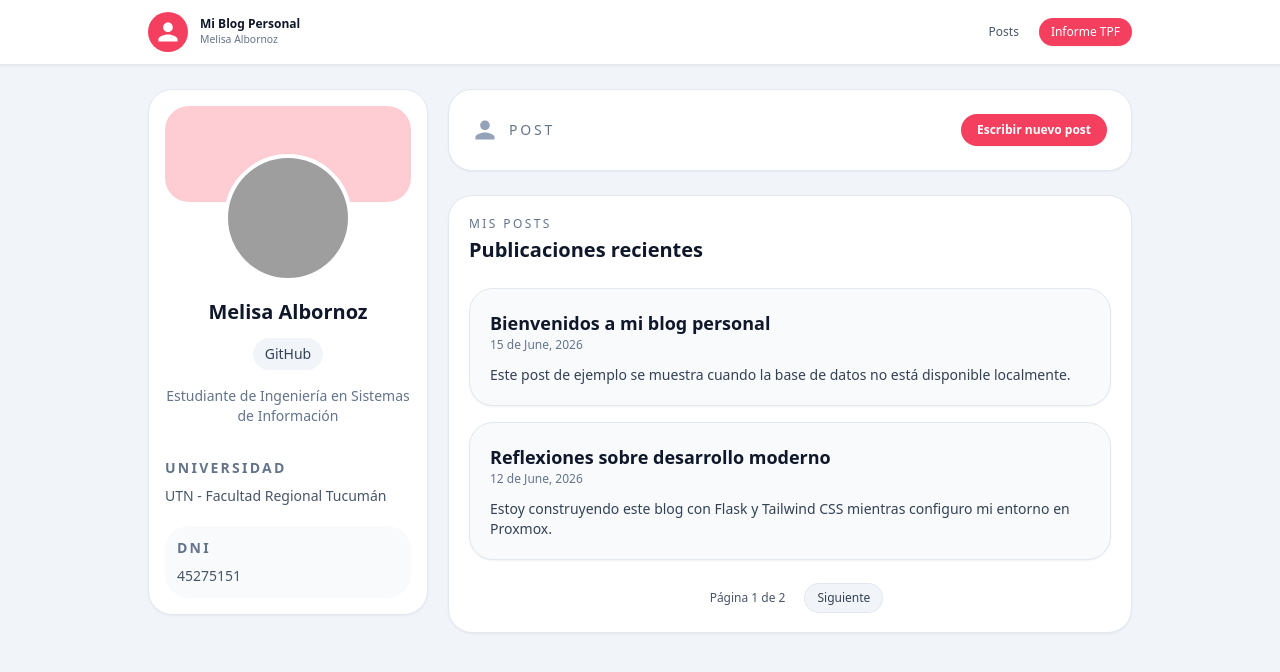
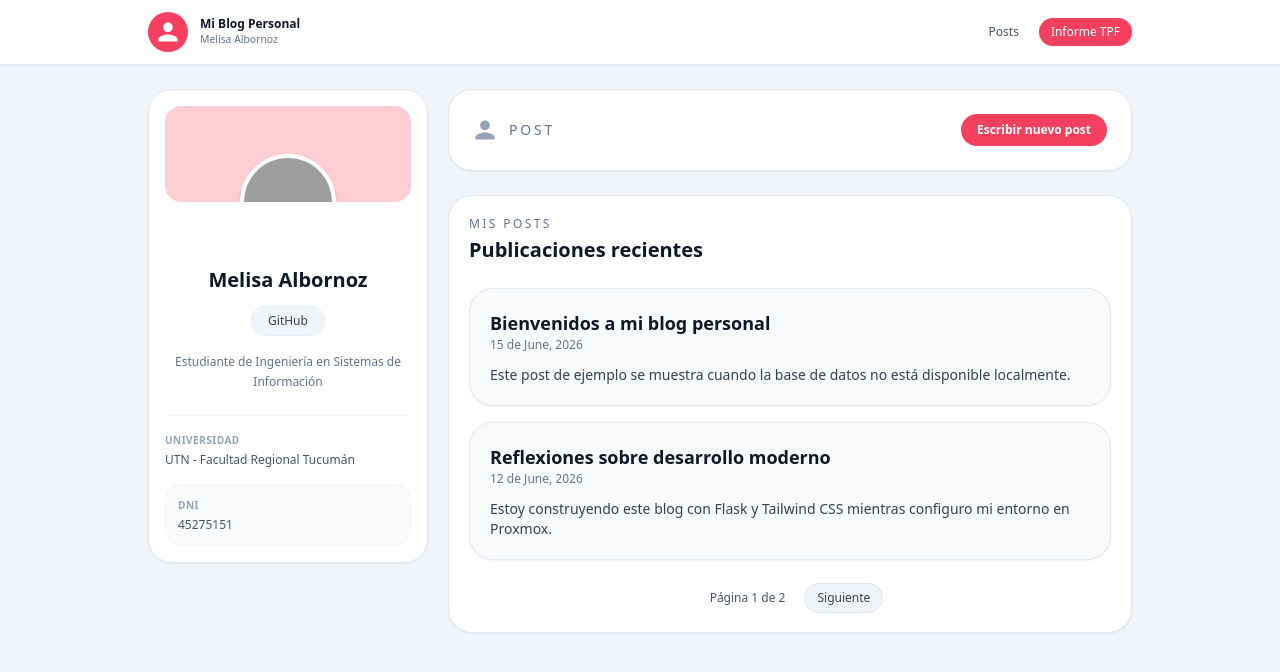
Before and after one commit to AlbMelisa/tfi-blog-flask, a Flask app: page / in a window 1280 px wide. Shown: the top 672 px of the page. Run offline with Flask 3, Linux system fonts and the light colour scheme; data that the repository does not hold is empty; some libraries are stand-ins or nearby versions; grey boxes are pictures that could not be loaded.

Commit message:
Correccion de ruta de post

```diff
--- a/templates/index.html
+++ b/templates/index.html
@@ -18,13 +18,12 @@
           </span>
           <div>
             <p class="text-xs font-semibold text-slate-900 flex items-center gap-2">
-
               Mi Blog Personal
             </p>
             <p class="text-[0.65rem] text-slate-500">Melisa Albornoz</p>
           </div>
         </div>
-          <div class="flex items-center gap-2 text-xs text-slate-600">
+        <div class="flex items-center gap-2 text-xs text-slate-600">
           <a href="#posts" class="rounded-full px-3 py-1.5 hover:bg-slate-100">Posts</a>
           <a href="{{ url_for('static', filename='uploads/Informe_TPF.pdf') }}" target="_blank" class="rounded-full bg-rose-500 px-3 py-1.5 text-white shadow-sm hover:bg-rose-600">Informe TPF</a>
         </div>
@@ -32,37 +31,40 @@
     </div>
 
     <main class="mx-auto grid max-w-5xl gap-5 px-5 py-6 items-start lg:grid-cols-[280px_1fr]">
-      <aside class="rounded-3xl border border-slate-200 bg-white p-4 shadow-sm max-w-[280px] self-start">
+
+      <aside class="w-full md:w-[280px] rounded-3xl border border-slate-200 bg-white p-4 shadow-sm self-start overflow-hidden flex-shrink-0 mx-auto">
         <div class="flex flex-col items-center gap-4 text-center">
-          <div class="relative h-20 sm:h-24 w-full overflow-hidden rounded-3xl bg-rose-200"></div>
-          <div class="relative -mt-12 sm:-mt-16 h-24 sm:h-32 w-24 sm:w-32 overflow-hidden rounded-full border-4 border-white bg-slate-100">
-          <img src="https://i.postimg.cc/ncNbwbyB/mi-perfil.jpg"
-            alt="Foto de Melisa Albornoz"
-            loading="lazy"
-            decoding="async"
-            class="w-full h-full object-cover object-center">
+          <div class="relative h-24 w-full overflow-hidden rounded-2xl bg-rose-200">
+            <div class="absolute left-1/2 bottom-0 transform -translate-x-1/2 translate-y-1/2 h-24 w-24 overflow-hidden rounded-full border-4 border-white bg-slate-100 shadow-md">
+              <img src="https://i.postimg.cc/nNbwbyB/mi-perfil.jpg"
+                   alt="Foto de Melisa Albornoz"
+                   loading="lazy"
+                   decoding="async"
+                   class="w-full h-full object-cover object-center">
+            </div>
           </div>
-          <div class="flex flex-col items-center justify-center gap-2">
-            <h1 class="text-xl font-semibold text-slate-900">Melisa Albornoz</h1>
-            <a href="https://github.com/AlbMelisa/tfi-blog-flask" target="_blank" rel="noopener" class="mt-1 inline-flex items-center gap-2 rounded-full bg-slate-100 px-3 py-1.5 text-sm text-slate-700 hover:bg-slate-200">GitHub</a>
+
+          <div class="pt-12 flex flex-col items-center justify-center gap-2">
+            <h1 class="text-xl font-bold text-slate-900">Melisa Albornoz</h1>
+            <a href="https://github.com/AlbMelisa/tfi-blog-flask" target="_blank" rel="noopener" class="mt-1 inline-flex items-center gap-2 rounded-full bg-slate-100 px-4 py-1.5 text-xs font-medium text-slate-700 hover:bg-slate-200 border border-slate-200/60 transition-colors">GitHub</a>
           </div>
-          <p class="text-sm text-slate-500">Estudiante de Ingeniería en Sistemas de Información</p>
+          <p class="text-xs text-slate-500 leading-relaxed px-1">Estudiante de Ingeniería en Sistemas de Información</p>
         </div>
 
-        <div class="mt-8 space-y-5 text-sm text-slate-700">
+        <div class="mt-6 space-y-4 text-xs text-slate-700 border-t border-slate-100 pt-4">
           <div>
-            <p class="font-semibold uppercase tracking-[0.16em] text-slate-500">Universidad</p>
-            <p class="mt-2 text-slate-600">UTN - Facultad Regional Tucumán</p>
+            <p class="font-bold uppercase tracking-wider text-slate-400 text-[10px]">Universidad</p>
+            <p class="mt-1 font-medium text-slate-600">UTN - Facultad Regional Tucumán</p>
           </div>
 
-          <div class="rounded-3xl bg-slate-50 p-3">
-            <p class="font-semibold uppercase tracking-[0.16em] text-slate-500">DNI</p>
-            <p class="mt-2 text-slate-600">45275151</p>
+          <div class="rounded-2xl bg-slate-50 p-3 border border-slate-100">
+            <p class="font-bold uppercase tracking-wider text-slate-400 text-[10px]">DNI</p>
+            <p class="mt-1 font-medium text-slate-600">45275151</p>
           </div>
         </div>
       </aside>
 
-      <section class="space-y-6">
+      <section id="posts" class="space-y-6">
         <div class="rounded-3xl border border-slate-200 bg-white p-6 shadow-sm">
           <div class="flex flex-col gap-4 sm:flex-row sm:items-center sm:justify-between">
             <div class="flex items-center gap-3">
@@ -75,10 +77,9 @@
               <label for="post-modal-toggle" class="inline-flex cursor-pointer items-center justify-center rounded-full bg-rose-500 px-4 py-2 text-xs font-semibold text-white shadow-sm transition hover:bg-rose-600">Escribir nuevo post</label>
             </div>
           </div>
-
         </div>
 
-<div class="rounded-3xl border border-slate-200 bg-white p-5 shadow-sm">
+        <div class="rounded-3xl border border-slate-200 bg-white p-5 shadow-sm">
           <div class="flex flex-col gap-3 sm:flex-row sm:items-center sm:justify-between">
             <div>
               <p class="text-xs uppercase tracking-[0.2em] text-slate-500">Mis Posts</p>
@@ -96,7 +97,7 @@
                   <p class="text-xs text-slate-500">{{ post.created_at.strftime('%d de %B, %Y') if post.created_at else '' }}</p>
                 </div>
               </div>
-              <p class="mt-3 text-sm text-slate-700">{{ post.content }}</p>
+              <p class="mt-3 text-sm text-slate-700 whitespace-pre-line">{{ post.content }}</p>
             </article>
             {% endfor %}
             {% else %}
@@ -108,15 +109,14 @@
 
           <div class="mt-6 flex flex-wrap items-center justify-center gap-2 text-xs">
             {% if page > 1 %}
-            <a href="/?page={{ page - 1 }}" class="rounded-full bg-slate-100 px-3 py-1.5 text-slate-700 ring-1 ring-slate-200 hover:bg-slate-200">Anterior</a>
+            <a href="/45275151?page={{ page - 1 }}" class="rounded-full bg-slate-100 px-3 py-1.5 text-slate-700 ring-1 ring-slate-200 hover:bg-slate-200">Anterior</a>
             {% endif %}
             <span class="px-3 py-1.5 text-slate-600">Página {{ page }} de {{ total_pages }}</span>
             {% if page < total_pages %}
-            <a href="/?page={{ page + 1 }}" class="rounded-full bg-slate-100 px-3 py-1.5 text-slate-700 ring-1 ring-slate-200 hover:bg-slate-200">Siguiente</a>
+            <a href="/45275151?page={{ page + 1 }}" class="rounded-full bg-slate-100 px-3 py-1.5 text-slate-700 ring-1 ring-slate-200 hover:bg-slate-200">Siguiente</a>
             {% endif %}
           </div>
         </div>
-
       </section>
     </main>
 
@@ -127,7 +127,8 @@
         <label for="post-modal-toggle" class="absolute right-5 top-5 cursor-pointer text-slate-500 transition hover:text-slate-900">✕</label>
         <h3 class="text-xl font-semibold text-slate-900">Nuevo post</h3>
         <p class="mt-2 text-sm text-slate-500">Completa el título y el contenido, luego envía para agregar al blog.</p>
-        <form action="/45275151/add-post" method="post" class="mt-6 space-y-4">
+
+        <form action="{{ url_for('add_post') }}" method="POST" class="mt-6 space-y-4">
           <div>
             <label class="block text-sm font-medium text-slate-700">Título</label>
             <input name="title" type="text" maxlength="255" required class="mt-2 w-full rounded-3xl border border-slate-200 bg-slate-50 px-4 py-3 text-slate-900 outline-none transition focus:border-rose-500 focus:ring-2 focus:ring-rose-100" placeholder="Escribe el título del post" />
```
